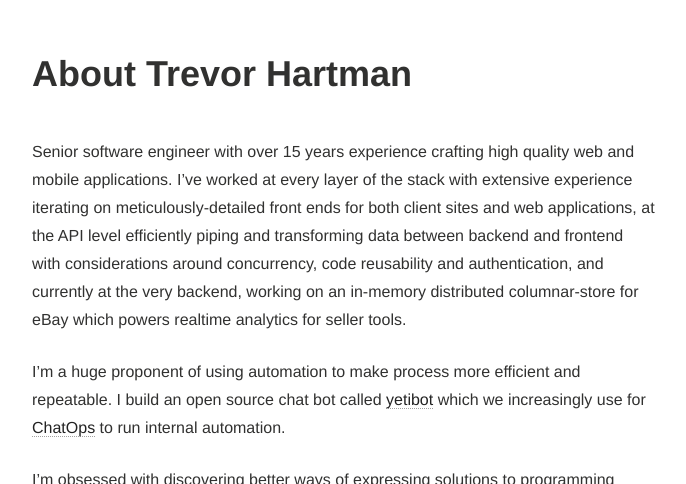
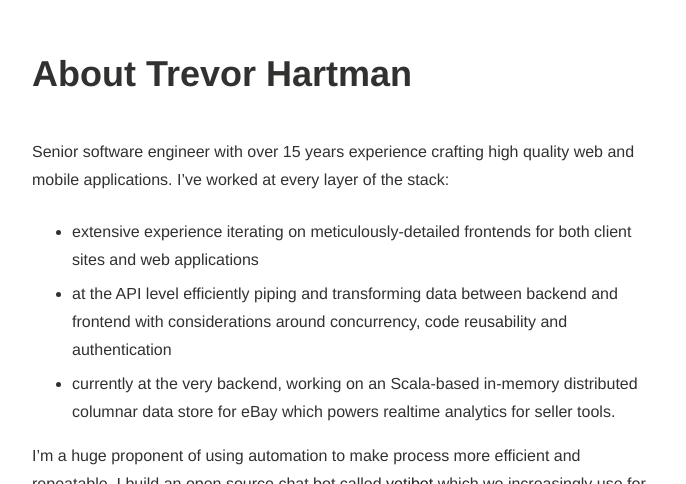
Before and after one commit to devth/devth.github.com, a Jekyll site: the page built from about.md, in a window 1280 px wide and 900 px high, cut to the strip 416-900 px from the top of the window. Shown: the whole strip, without its empty margins (64-750 px from the left). Built offline with Jekyll 4.4.1, drawn with Linux system fonts in a browser that asks for light colours; Markdown is read by kramdown in place of the engine named in the settings.

Commit message:
Format About

```diff
--- a/about.md
+++ b/about.md
@@ -5,13 +5,15 @@ streetview: true
 ---
 
 Senior software engineer with over 15 years experience crafting high quality web
-and mobile applications. I've worked at every layer of the stack with extensive
-experience iterating on meticulously-detailed front ends for both client sites
-and web applications, at the API level efficiently piping and transforming data
-between backend and frontend with considerations around concurrency, code
-reusability and authentication, and currently at the very backend, working on an
-in-memory distributed columnar-store for eBay which powers realtime analytics
-for seller tools.
+and mobile applications. I've worked at every layer of the stack:
+
+- extensive experience iterating on meticulously-detailed frontends for both
+  client sites and web applications
+- at the API level efficiently piping and transforming data between backend and
+  frontend with considerations around concurrency, code reusability and
+  authentication
+- currently at the very backend, working on an Scala-based in-memory distributed
+  columnar data store for eBay which powers realtime analytics for seller tools.
 
 I'm a huge proponent of using automation to make process more efficient and
 repeatable. I build an open source chat bot called
```
